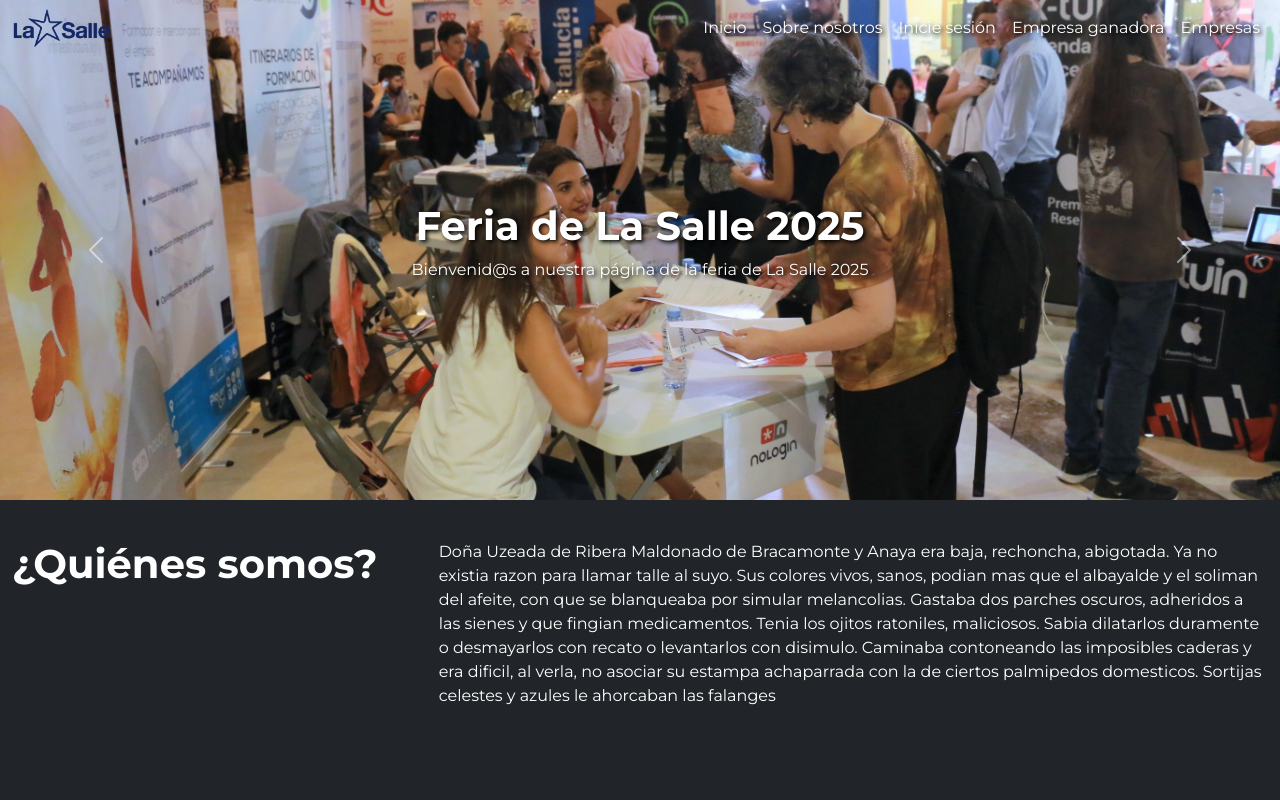
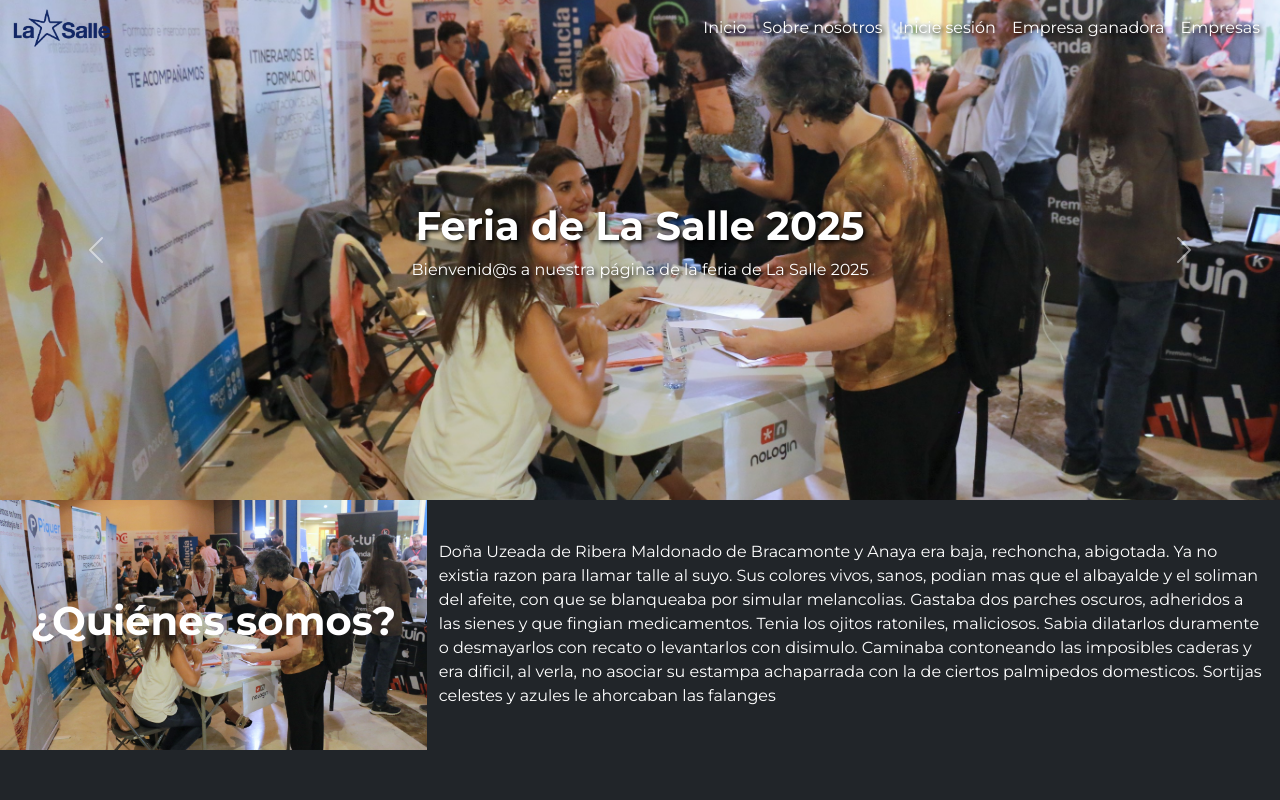
Before and after one commit to martinordovas/Proyecto2DAM-MartinJorgeDavid, a PHP site: page / in a window 1280 px wide. Run offline with PHP 8.4, Linux system fonts and the light colour scheme.

Commit message:
Cambios de imágenes

```diff
--- a/Pagina Web/index.html
+++ b/Pagina Web/index.html
@@ -65,7 +65,7 @@
         <article>
             <div class="container-fluid zonaTexto1">
                 <div class="row">
-                    <div class="col-md-4">
+                    <div class="col-md-4 quienesSomos">
                         <h1><b>
                             ¿Quiénes somos?
                         </b></h1>
--- a/Pagina Web/stylesheets/estilos1.css
+++ b/Pagina Web/stylesheets/estilos1.css
@@ -49,6 +49,17 @@ body{
     color: black !important;
  }
 
- .zonaTexto1{
+.zonaTexto1 p{
     padding-top: 40px;
- }
+}
+
+.quienesSomos{
+    height: 250px;
+    background-image: url('../images/fotoEjemploFondo1.jpg');
+    background-size: cover;
+    background-position: center;
+    background-repeat: no-repeat;
+    align-items: center;
+    display: flex;
+    justify-content: center;
+}
```
